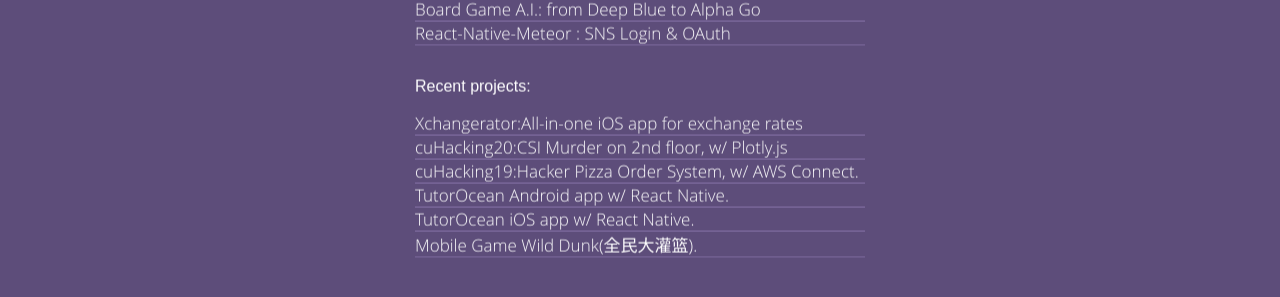
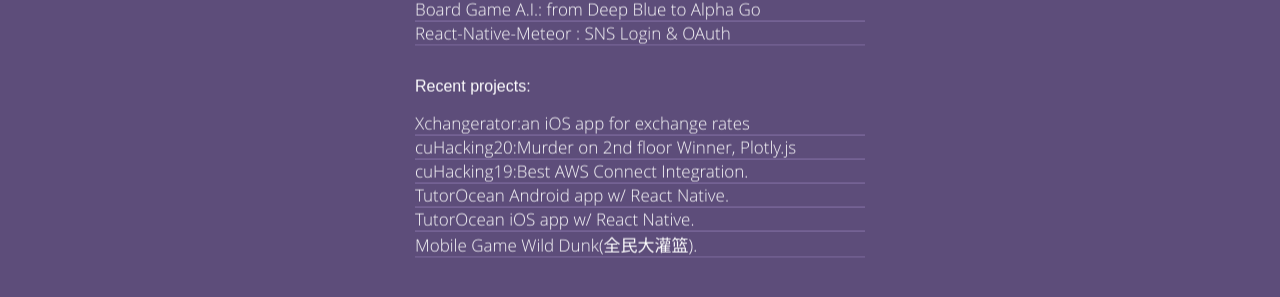
Before and after one commit to zywkloo/zywkloo.github.io, a Jekyll site: the page built from index.html, in a window 1280 px wide. Shown: the part 480-777 px from the top of the page. Built offline with Jekyll 4.4.1, drawn with Linux system fonts in a browser that asks for light colours.

Commit message:
Update _config.yml

```diff
--- a/_config.yml
+++ b/_config.yml
@@ -46,7 +46,7 @@
       key_trigger: 5
   section_2:
     - title: AI Ethics
-      url: /sharding/
+      url: /BoardGameAIDevelopment/
       key_trigger: a
     - title: Space Walkthrough
       url: /space/
@@ -57,11 +57,11 @@
 
 # projects in header index
 projects:
-  - name: Xchangerator:All-in-one iOS app for exchange rates
+  - name: Xchangerator:an iOS app for exchange rates
     url: https://xchangerator.com
-  - name: cuHacking20:CSI Murder on 2nd floor, w/ Plotly.js
+  - name: cuHacking20:Murder on 2nd floor Winner, Plotly.js
     url: https://devpost.com/software/murder-on-2nd-floor-web-forensic-analyzer
-  - name: cuHacking19:Hacker Pizza Order System, w/ AWS Connect.
+  - name: cuHacking19:Best AWS Connect Integration.
     url: https://devpost.com/software/cuhackingamazonconnect
   - name: TutorOcean Android app w/ React Native.
     url: https://play.google.com/store/apps/details?id=com.tutorocean
```
